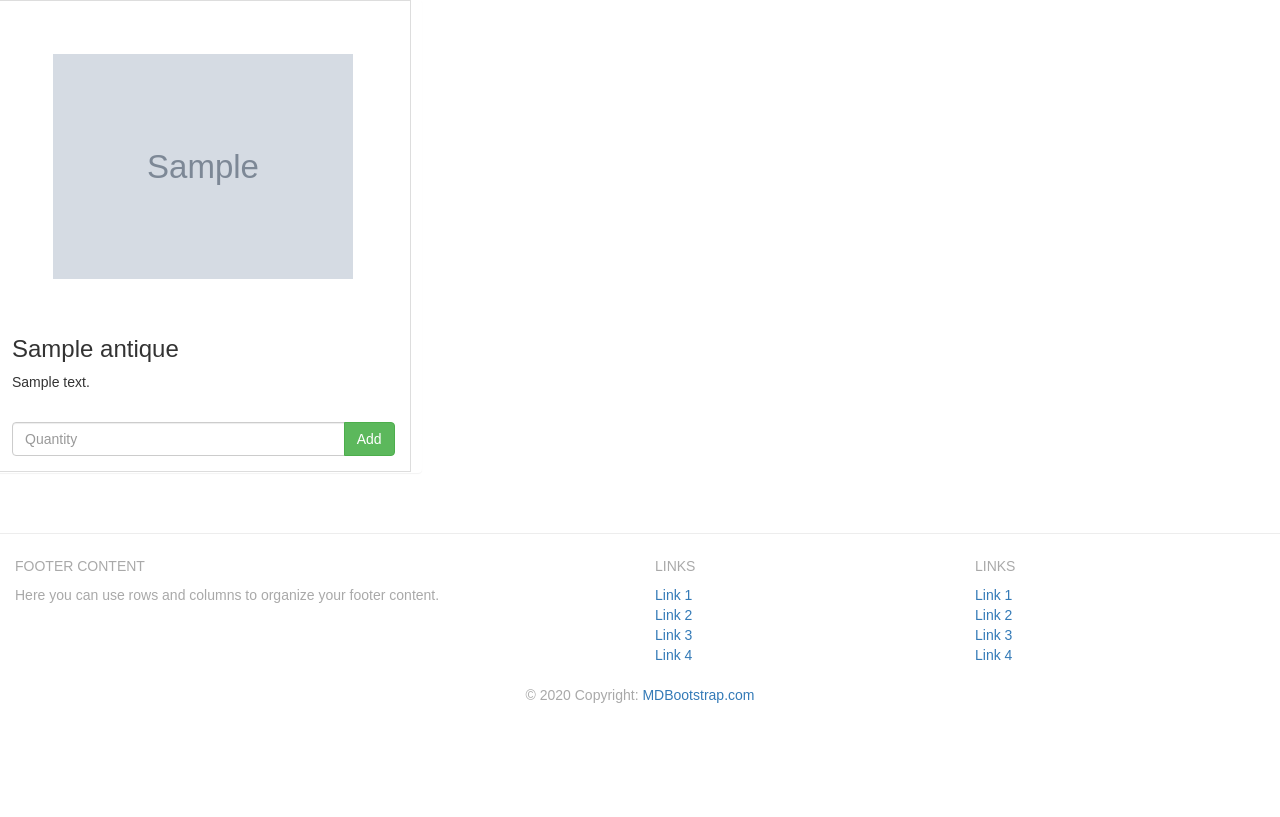
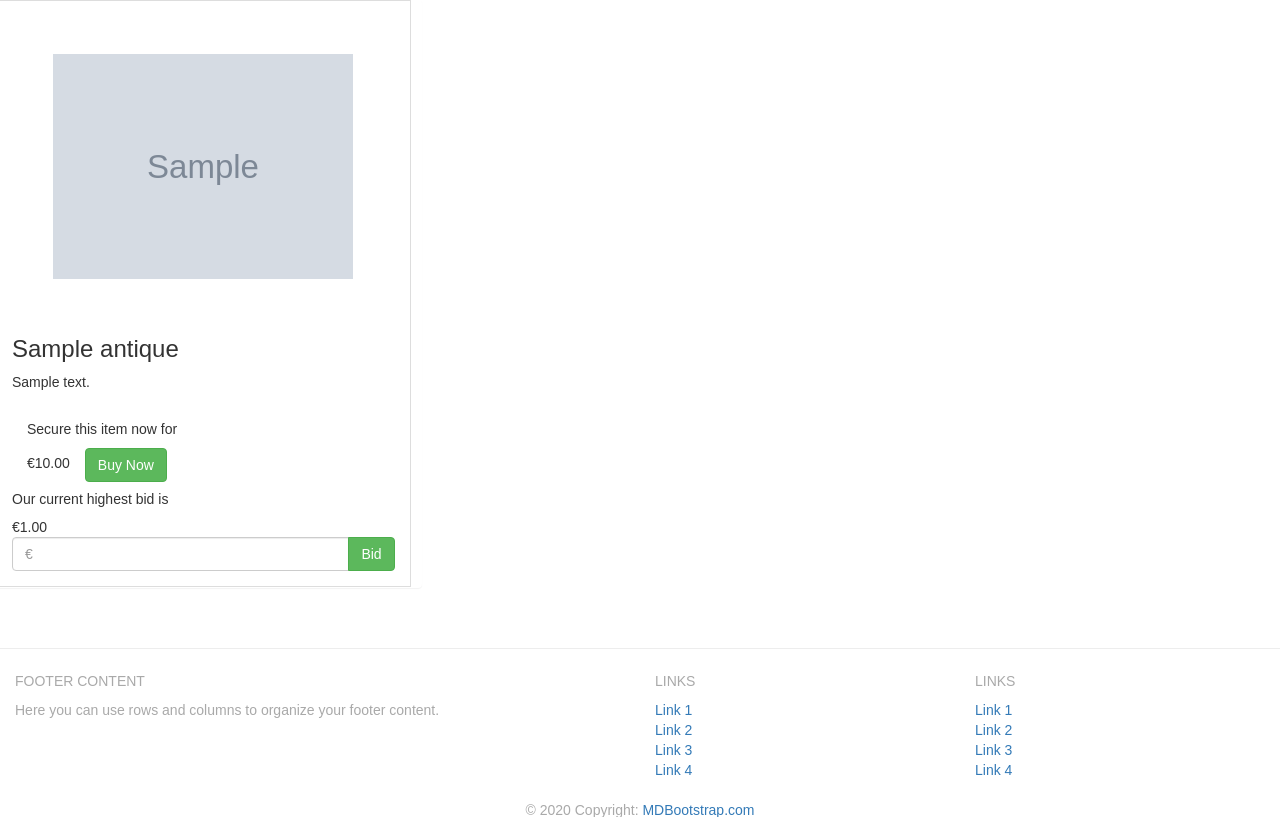
Before and after one commit to Didgerydont/fullstack-milestone, a Django app: page /antiques/ in a window 1280 px wide. Shown: the part 93-910 px from the top of the page. Before the commit the page ends 796 px from the top, so only its background shows below. Run offline with Django 3.2, Linux system fonts and the light colour scheme; tables that the repository leaves empty hold one stand-in row (values such as "Sample post"); grey boxes marked "Sample" are stand-in pictures; some libraries are stand-ins or nearby versions.

Commit message:
added more to antiques page

```diff
--- /dev/null
+++ b/antiques/forms.py
@@ -0,0 +1,5 @@
+from django import forms
+from django.contrib.auth.models import User
+from django.core.exceptions import ValidationError
+
+class BidForm (forms.Form):
--- a/antiques/models.py
+++ b/antiques/models.py
@@ -1,4 +1,5 @@
 from django.db import models
+
 
 class Antiques(models.Model):
     name = models.CharField(max_length=254, default='')
--- a/antiques/templates/antiques.html
+++ b/antiques/templates/antiques.html
@@ -15,10 +15,20 @@
         <p>{{ antique.price  }}</p>
         <form method="post" action="#">
             {% csrf_token %}
+            <div class="buy-now">
+                <div class="purchase-box">
+                    <h5 class="purchase-header">Secure this item now for </h5><span class="current-bid">€{{  antique.buy_now_price }}<button class="buy-now btn btn-success" type="submit">Buy Now</button></span>
+                </div>
+            </div>
+            <div class="bid-box">
+                <div class="purchase-box">
+                    <h5 class="purchase-header">Our current highest bid is</h5><span class="current-bid">€{{  antique.current_bid }}</span>
+                </div>
+            </div>
             <div class="input-group">
-                <input name="quantity" type="number" min="1" max="999" class="form-control" placeholder="Quantity">
+                <input name="quantity" type="number" min="{{  antique.current  }} + 1" class="form-control" placeholder="€">
                 <span class="input-group-btn">
-                    <button class="btn btn-success" type="submit">Add</button>
+                    <button class="btn btn-success" type="submit">Bid</button>
                 </span>
             </div>
         </form>
--- a/auctioneer/settings.py
+++ b/auctioneer/settings.py
@@ -139,7 +139,7 @@ STATICFILES_DIRS = (
     os.path.join(BASE_DIR, "static"),
 )
 
-MEDIA_ROOT = os.path.join(BASE_DIR, 'media')
+MEDIA_ROOT = os.path.join(BASE_DIR, 'auctioneer/media')
 MEDIA_URL = '/media/'
 
 STRIPE_SECRET_KEY = os.environ.get('STRIPE_SECRET_KEY')
--- a/auctioneer/urls.py
+++ b/auctioneer/urls.py
@@ -18,10 +18,13 @@ from django.contrib import admin
 from accounts import urls as urls_accounts
 from home.views import index
 from antiques import urls as urls_antiques
+from django.views import static
+from .settings import MEDIA_ROOT
 
 urlpatterns = [
     url(r'^admin/', admin.site.urls),
     url(r'^$', index, name="index"),
     url(r'^accounts/', include(urls_accounts)),
     url(r'^antiques/', include(urls_antiques)),
+    url(r'media/(?P<path>.*)$', static.serve, {'document_root': MEDIA_ROOT}),
 ]
--- a/static/css/custom.css
+++ b/static/css/custom.css
@@ -50,6 +50,10 @@ caption p {
     word-wrap: break-word;
 }
 
+.buy-now{
+    margin-left: 15px;
+}
+
 .row.row-flex{
     display: flex;
     flex-wrap: wrap;
```
Also changed, not shown: accounts/templates/registration.html (line endings or trailing spaces), auctioneer/media/images/bob-marley.jpg (added).
